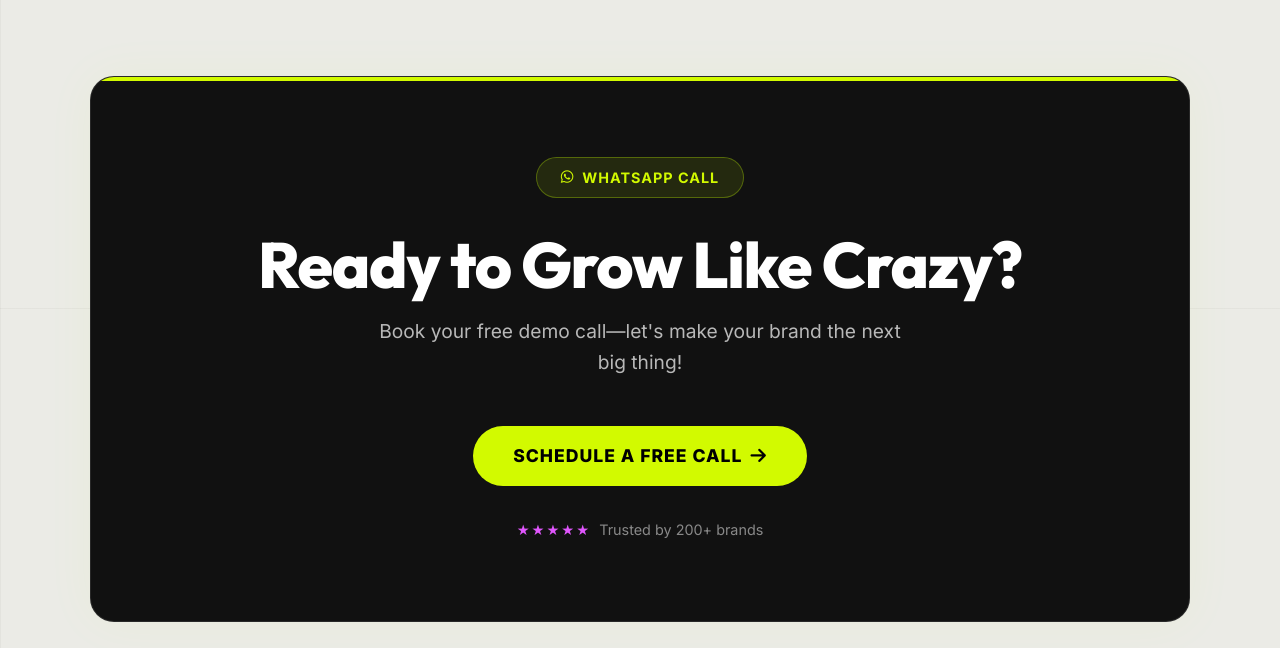
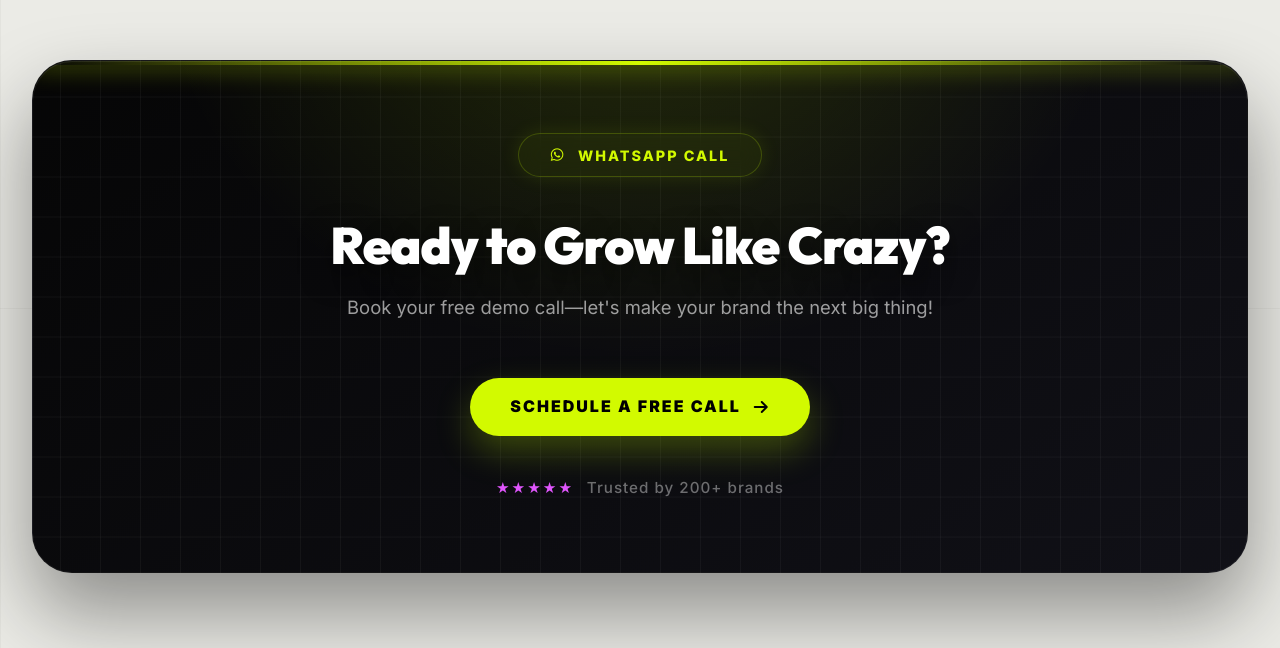
Before and after one commit to nihalkumar5/narizari_new, a Next.js app: page /case-studies in a window 1280 px wide. Shown: the part 3692-4340 px from the top of the page. Built offline with nearby package versions, Linux system fonts and the light colour scheme; a web font is replaced by a local one.

Commit message:
Shrink CTA button and add grid pattern to background

```diff
--- a/src/app/globals.css
+++ b/src/app/globals.css
@@ -2393,67 +2393,93 @@
 /* --- FINAL CTA SECTION (GLOBAL) --- */
 .shopify-cta-section {
   grid-column: 1 / -1;
-  padding: 6rem 2rem;
+  padding: 5rem 2rem;
   display: flex;
   justify-content: center;
   transition: all 0.8s ease;
+  position: relative;
 }
 
 .cta-block {
-  background: #111;
+  background-color: #0a0a0f;
+  background-image:
+    linear-gradient(rgba(255,255,255,0.04) 1px, transparent 1px),
+    linear-gradient(90deg, rgba(255,255,255,0.04) 1px, transparent 1px),
+    linear-gradient(145deg, rgba(5,5,5,0.9) 0%, rgba(17,17,24,0.9) 100%);
+  background-size: 40px 40px, 40px 40px, 100% 100%;
+  background-position: center;
   width: 100%;
-  max-width: 1100px;
-  border-radius: 24px;
-  padding: 5rem 2rem;
+  max-width: 1300px;
+  border-radius: 40px;
+  padding: 4.5rem 3rem;
   display: flex;
   flex-direction: column;
   align-items: center;
   text-align: center;
-  box-shadow: 0 0 50px rgba(200, 255, 0, 0.05);
-  border: 1px solid rgba(255, 255, 255, 0.1);
+  box-shadow: 0 40px 80px rgba(0, 0, 0, 0.4), inset 0 1px 1px rgba(255, 255, 255, 0.1);
+  border: 1px solid rgba(255, 255, 255, 0.05);
   position: relative;
   overflow: hidden;
+  z-index: 1;
 }
 
 .cta-block::before {
+  content: '';
+  position: absolute;
+  top: -100px; left: 50%;
+  transform: translateX(-50%);
+  width: 80%;
+  height: 400px;
+  background: radial-gradient(ellipse at top, rgba(200, 255, 0, 0.15) 0%, transparent 70%);
+  z-index: -1;
+  pointer-events: none;
+}
+
+.cta-block::after {
   content: '';
   position: absolute;
   top: 0; left: 0; right: 0;
   height: 4px;
-  background: var(--color-accent);
+  background: linear-gradient(90deg, transparent, var(--color-accent), transparent);
+  box-shadow: 0 0 25px var(--color-accent);
 }
 
 .cta-pill {
-  background: rgba(200, 255, 0, 0.1);
-  border: 1px solid rgba(200, 255, 0, 0.3);
+  background: rgba(200, 255, 0, 0.05);
+  border: 1px solid rgba(200, 255, 0, 0.2);
   color: var(--color-accent);
-  padding: 0.5rem 1.5rem;
+  padding: 0.6rem 2rem;
   border-radius: 50px;
   font-size: 0.9rem;
-  font-weight: 700;
-  margin-bottom: 2rem;
+  font-weight: 800;
+  margin-bottom: 2.5rem;
   display: inline-flex;
   align-items: center;
-  gap: 0.5rem;
+  gap: 0.8rem;
   text-transform: uppercase;
-  letter-spacing: 1px;
+  letter-spacing: 2px;
+  backdrop-filter: blur(10px);
+  box-shadow: 0 0 20px rgba(200, 255, 0, 0.1);
 }
 
 .cta-block h2 {
   font-family: var(--font-heading);
-  font-size: clamp(2.5rem, 5vw, 4rem);
-  font-weight: 800;
+  font-size: clamp(2.2rem, 4vw, 3.5rem);
+  font-weight: 900;
   color: #fff;
-  margin-bottom: 1rem;
+  margin-bottom: 1.2rem;
   line-height: 1.1;
   letter-spacing: -0.02em;
+  text-shadow: 0 10px 30px rgba(0,0,0,0.5);
 }
 
 .cta-block p {
-  color: rgba(255, 255, 255, 0.7);
-  font-size: 1.2rem;
-  margin-bottom: 3rem;
-  max-width: 600px;
+  color: rgba(255, 255, 255, 0.6);
+  font-size: 1.15rem;
+  margin-bottom: 3.5rem;
+  max-width: 650px;
+  font-weight: 400;
+  line-height: 1.6;
 }
 
 .cta-btn {
@@ -2462,27 +2488,46 @@
   border: none;
   padding: 1rem 2.5rem;
   border-radius: 50px;
-  font-size: 1.1rem;
-  font-weight: 800;
+  font-size: 1rem;
+  font-weight: 900;
   cursor: pointer;
   display: inline-flex;
   align-items: center;
-  gap: 0.5rem;
-  transition: transform 0.3s ease, box-shadow 0.3s ease;
-  margin-bottom: 2rem;
+  gap: 0.8rem;
+  transition: all 0.4s cubic-bezier(0.175, 0.885, 0.32, 1.275);
+  margin-bottom: 2.5rem;
   text-transform: uppercase;
-  letter-spacing: 1px;
+  letter-spacing: 2px;
+  position: relative;
+  overflow: hidden;
+  box-shadow: 0 15px 35px rgba(200, 255, 0, 0.25);
+}
+
+.cta-btn::after {
+  content: '';
+  position: absolute;
+  top: 0; left: -100%;
+  width: 50%; height: 100%;
+  background: linear-gradient(90deg, transparent, rgba(255,255,255,0.4), transparent);
+  transform: skewX(-20deg);
+  transition: 0.5s;
 }
 
 .cta-btn:hover {
-  transform: translateY(-3px);
-  box-shadow: 0 15px 30px rgba(200, 255, 0, 0.3);
+  transform: translateY(-5px) scale(1.03);
+  box-shadow: 0 20px 40px rgba(200, 255, 0, 0.4);
+}
+
+.cta-btn:hover::after {
+  left: 150%;
 }
 
 .cta-trust {
-  color: rgba(255, 255, 255, 0.5);
-  font-size: 0.9rem;
+  color: rgba(255, 255, 255, 0.4);
+  font-size: 0.95rem;
   display: flex;
   align-items: center;
-  gap: 0.5rem;
-}
+  gap: 0.8rem;
+  font-weight: 500;
+  letter-spacing: 1px;
+}
```
